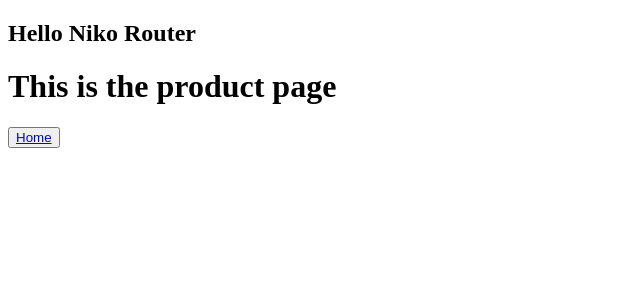
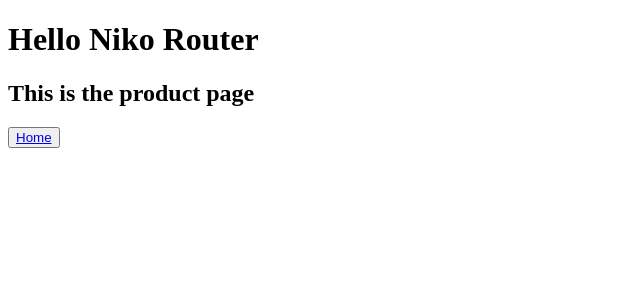
Before and after one commit to NicholasIchukwuAgbo001/world-wise, a React (Vite) app: page /product in a window 1280 px wide. Shown: the top 300 px of the page, without its empty margins (0-640 px from the left). Built offline with nearby package versions, Linux system fonts and the light colour scheme.

Commit message:
Update headings for consistency across pages
Changes heading levels from h1 to h2 for consistency across Home, Pricing, and Product pages.

This improves semantic structure and accessibility of the application by maintaining a uniform heading hierarchy.

```diff
--- a/src/App.jsx
+++ b/src/App.jsx
@@ -6,7 +6,7 @@ import Pricing from "./pages/Pricing";
 const App = () => {
   return (
     <div>
-      <h2>Hello Niko Router</h2>
+      <h1>Hello Niko Router</h1>
 
       <BrowserRouter>
         <Routes>
--- a/src/pages/Home.jsx
+++ b/src/pages/Home.jsx
@@ -4,7 +4,8 @@ import { Link } from "react-router-dom";
 const Home = () => {
   return (
     <div>
-      <h1>This is the Home page</h1>
+      <h2>This is the Home page</h2>
+
       <button>
         <Link to="/product">Product</Link>
       </button>
--- a/src/pages/Pricing.jsx
+++ b/src/pages/Pricing.jsx
@@ -4,7 +4,7 @@ import Home from "./Home";
 const Pricing = () => {
   return (
     <div>
-      <h1>Pricing</h1>
+      <h2>Pricing</h2>
       <button>
         <Link to="/">Home</Link>
       </button>
--- a/src/pages/Product.jsx
+++ b/src/pages/Product.jsx
@@ -3,7 +3,7 @@ import { Link } from "react-router-dom";
 const Product = () => {
   return (
     <div>
-      <h1>This is the product page</h1>
+      <h2>This is the product page</h2>
       <button>
         <Link to="/">Home</Link>
       </button>
```
